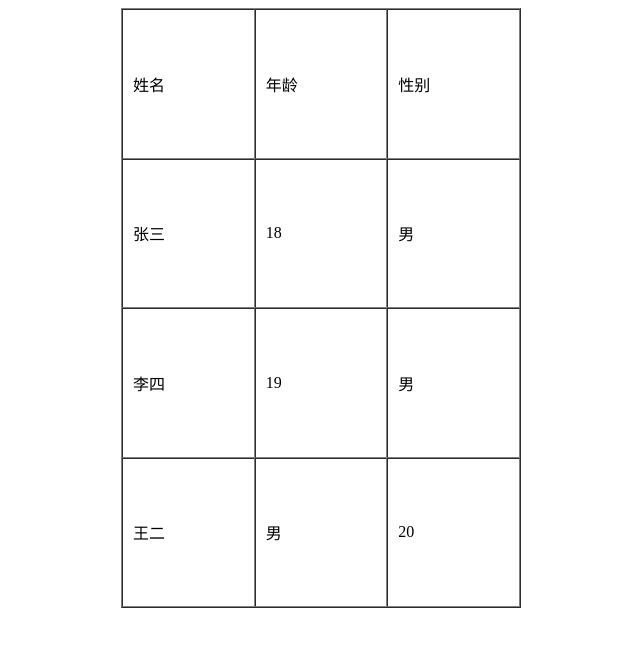
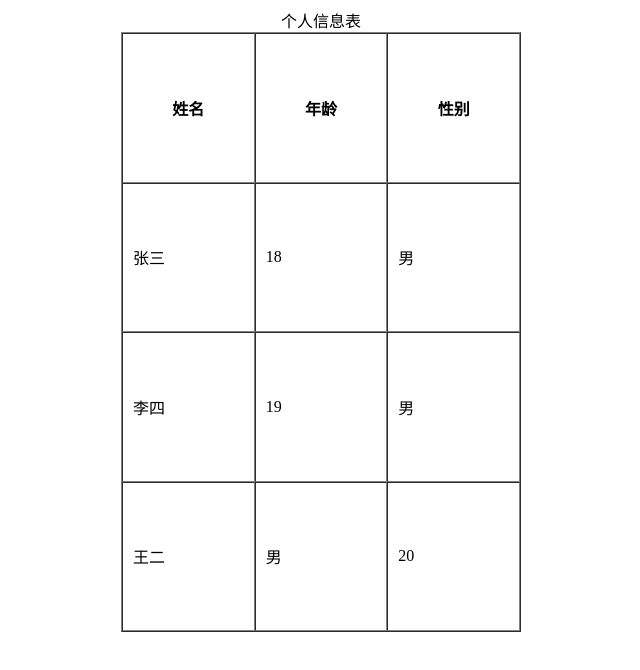
Before and after one commit to xuhaooo/html-demos, a plain HTML site: page demo3/index.html in a window 1280 px wide. Shown: the whole page, without its empty margins (319-959 px from the left). Drawn offline with Linux system fonts and the light colour scheme.

Commit message:
表头、标题

```diff
--- a/demo3/index.html
+++ b/demo3/index.html
@@ -7,10 +7,11 @@
 </head>
 <body>
     <table border="1" width="400" height="600" align="center" cellspacing="0" cellpadding="10">
+        <caption>个人信息表</caption>
         <tr>
-            <td>姓名</td>
-            <td>年龄</td>
-            <td>性别</td>
+            <th>姓名</th>
+            <th>年龄</th>
+            <th>性别</th>
         </tr>
         <tr>
             <td>张三</td>
```
